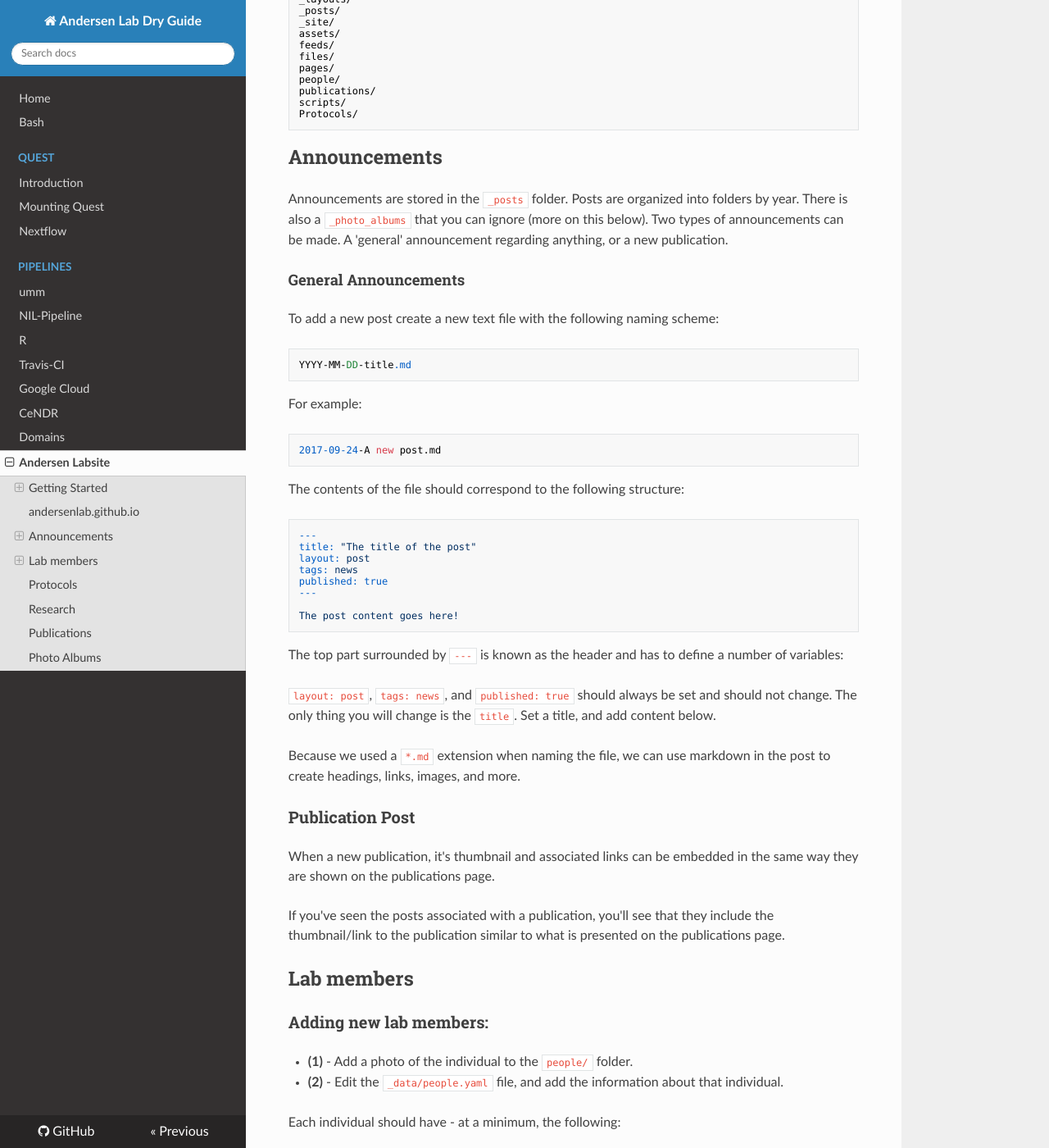
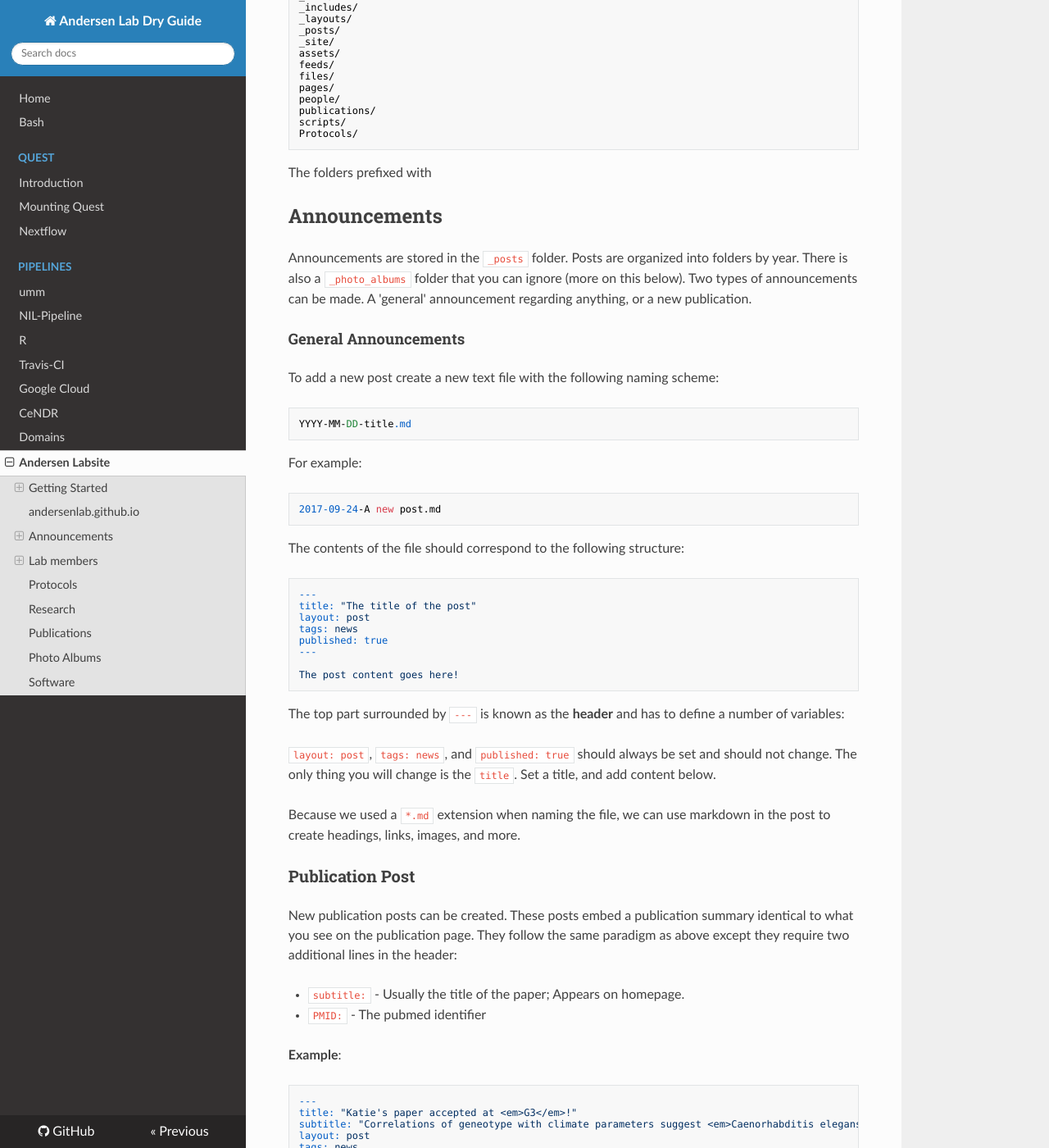
Before and after one commit to AndersenLab/dry-guide, an MkDocs documentation site: the page built from docs/labsite.md, in a window 1280 px wide and 1400 px high, scrolled down 1890 px. Shown: the whole window at 82% size. Built offline with MkDocs 1.6.1, drawn with Linux system fonts in a browser that asks for light colours; nearby versions of some CDN libraries; old or Windows-style settings are respelled for this version of MkDocs; some of the changed text lies outside the part shown.

Commit message:
update docs

````diff
--- a/docs/labsite.md
+++ b/docs/labsite.md
@@ -69,9 +69,12 @@ scripts/
 Protocols/
 ```
 
+The folders prefixed with
+
+
 ## Announcements
 
-Announcements are stored in the `_posts` folder. Posts are organized into folders by year. There is also a `_photo_albums` that you can ignore (more on this below). Two types of announcements can be made. A 'general' announcement regarding anything, or a new publication.
+Announcements are stored in the `_posts` folder. Posts are organized into folders by year. There is also a `_photo_albums` folder that you can ignore (more on this below). Two types of announcements can be made. A 'general' announcement regarding anything, or a new publication.
 
 #### General Announcements
 
@@ -100,7 +103,7 @@ published: true
 The post content goes here!
 ```
 
-The top part surrounded by `---` is known as the header and has to define a number of variables:
+The top part surrounded by `---` is known as the __header__ and has to define a number of variables:
 
 `layout: post`, `tags: news`, and `published: true` should always be set and should not change. The only thing you will change is the `title`. Set a title, and add content below.
 
@@ -108,10 +111,25 @@ Because we used a `*.md` extension when naming the file, we can use markdown in
 
 ### Publication Post
 
-When a new publication, it's thumbnail and associated links can be embedded in the same way they are shown on the publications page.
+New publication posts can be created. These posts embed a publication summary identical to what you see on the publication page. They follow the same paradigm as above except they require two additional lines in the header:
 
+* `subtitle:` - Usually the title of the paper; Appears on homepage.
+* `PMID:` - The pubmed identifier
 
-If you've seen the posts associated with a publication, you'll see that they include the thumbnail/link to the publication similar to what is presented on the publications page.
+__Example__:
+
+```
+---
+title: "Katie's paper accepted at <em>G3</em>!"
+subtitle: "Correlations of geneotype with climate parameters suggest <em>Caenorhabditis elegans</em> niche adaptations"
+layout: post
+tags: news
+published: true
+PMID: 27866149
+---
+
+Congratulations to Katie for her paper accepted at G3!
+```
 
 ## Lab members
 
@@ -289,3 +307,7 @@ __(5) Push changes to github__
 ```
 git push
 ```
+
+## Software
+
+If you can write software you should be able to figure out how to update this section. It's markdown/html and not overly complicated.
````
